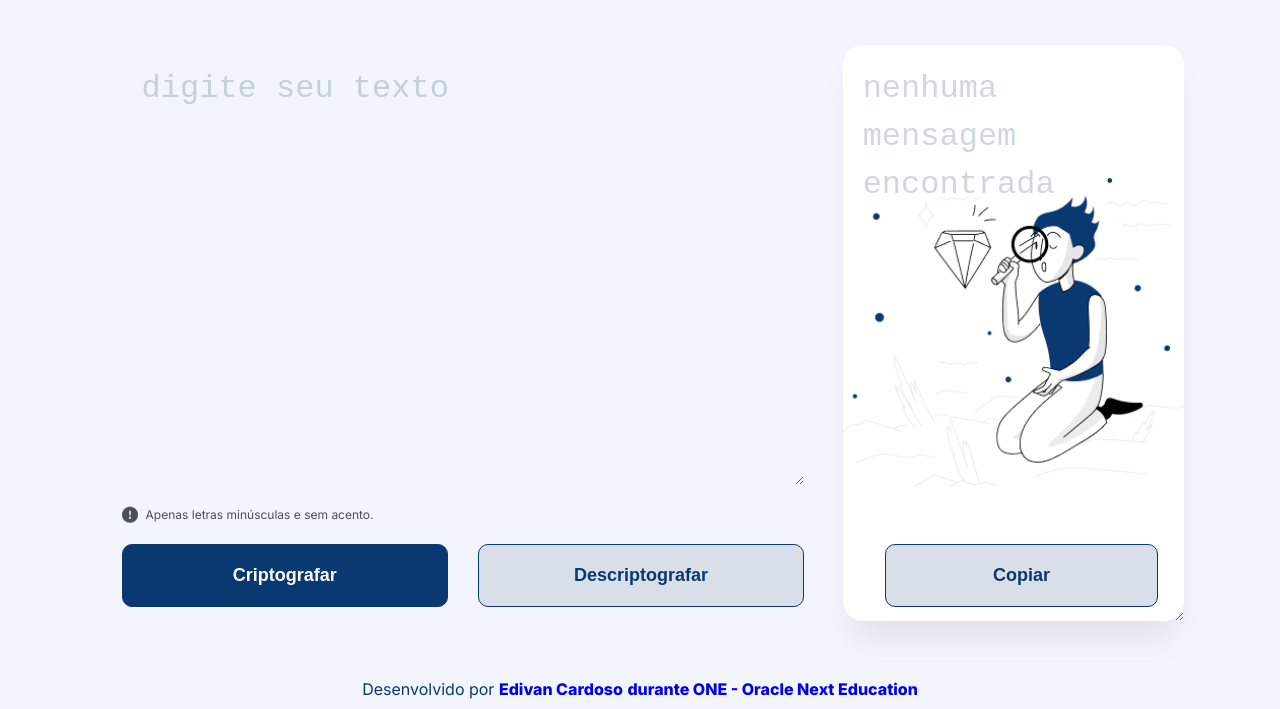
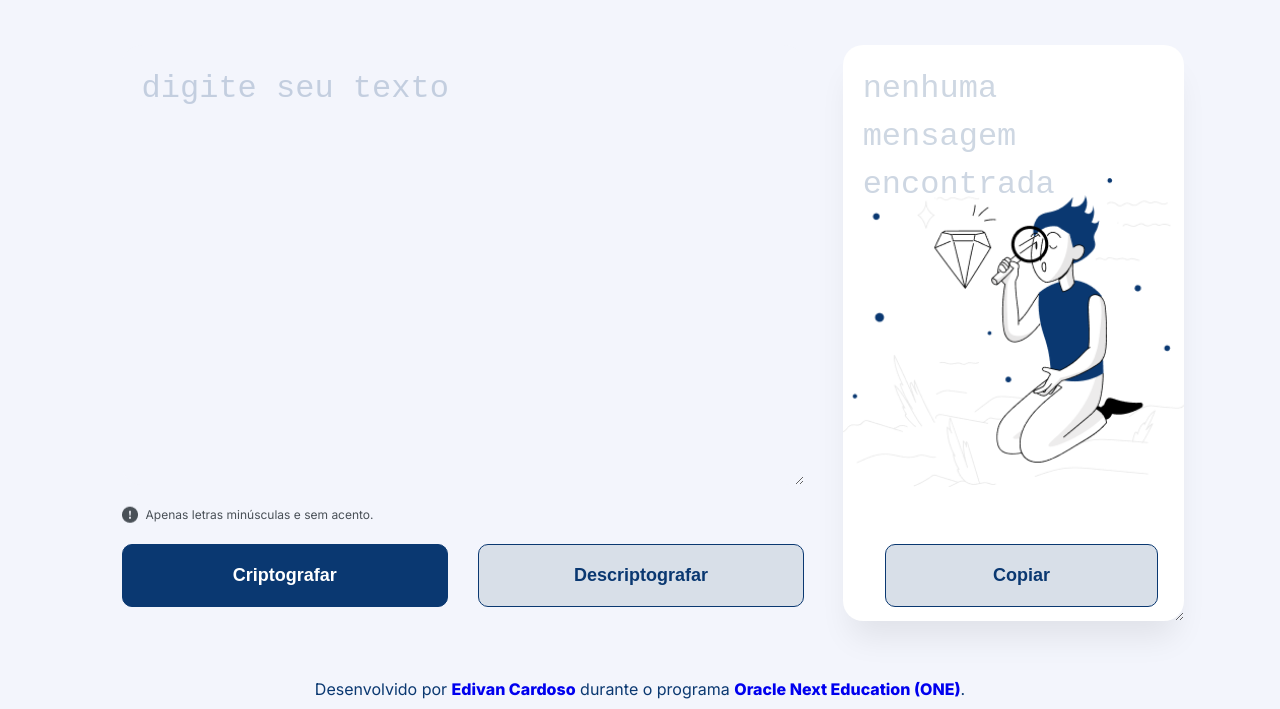
Before and after one commit to edivanlopes/encriptador, a plain HTML site: page index.html in a window 1280 px wide. Shown: the part 91-800 px from the top of the page. Drawn offline with Linux system fonts and the light colour scheme.

Commit message:
editando footer

```diff
--- a/index.html
+++ b/index.html
@@ -40,7 +40,7 @@
     </main>
 
     <footer class="container">
-        <p>Desenvolvido por <a href="https://github.com/" target="_blank"><span>Edivan Cardoso</span></a> <a href="https://www.oracle.com/br/education/oracle-next-education/" target="_blank">durante ONE - Oracle Next Education</a></p>
+        <p>Desenvolvido por <a href="https://github.com/" target="_blank">Edivan Cardoso</a> durante o programa <a href="https://www.oracle.com/br/education/oracle-next-education/" target="_blank">Oracle Next Education (ONE)</a>.</p>
     </footer>
 
     <script src="./assets/js/script.js"></script>
```
